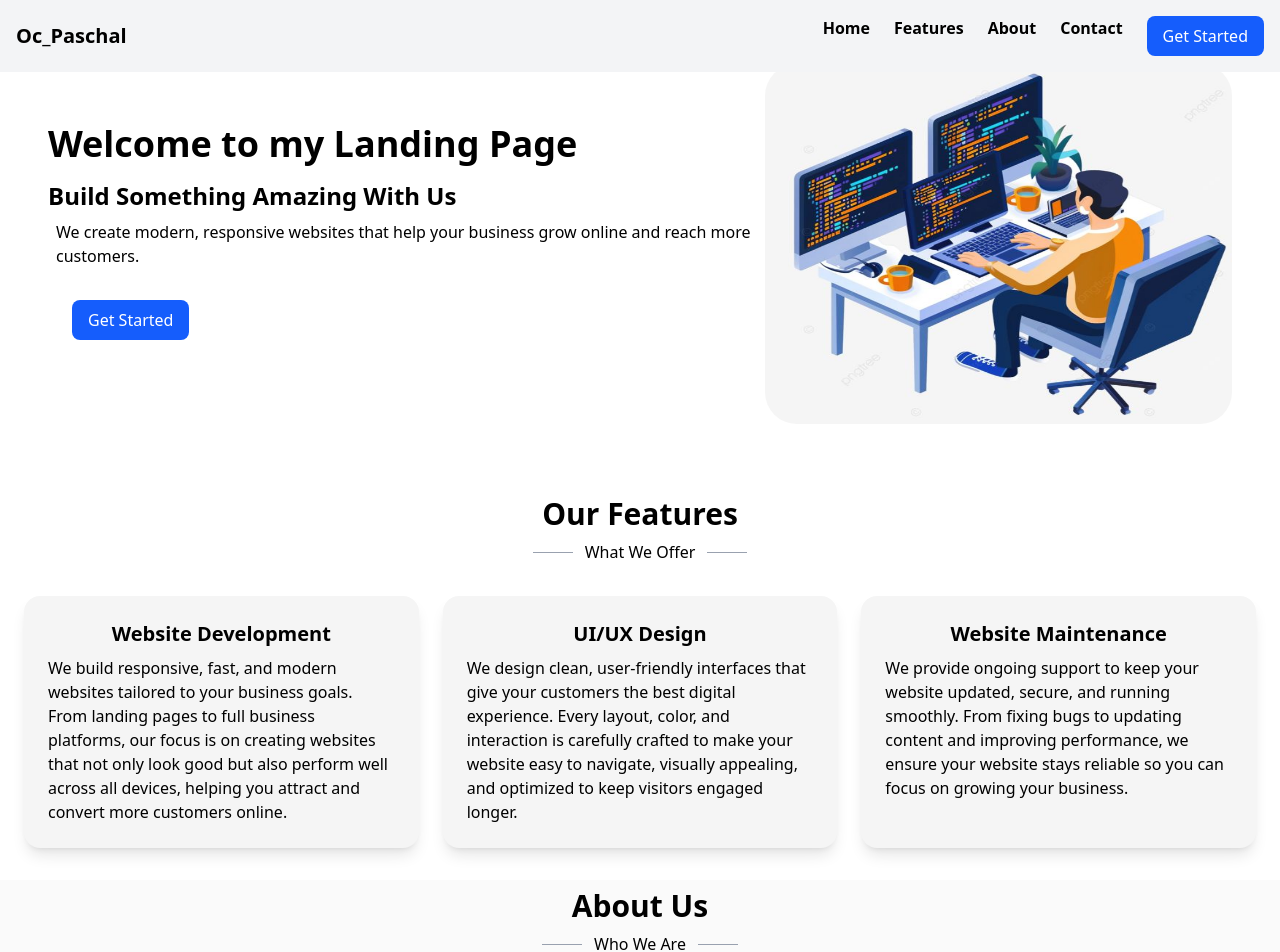
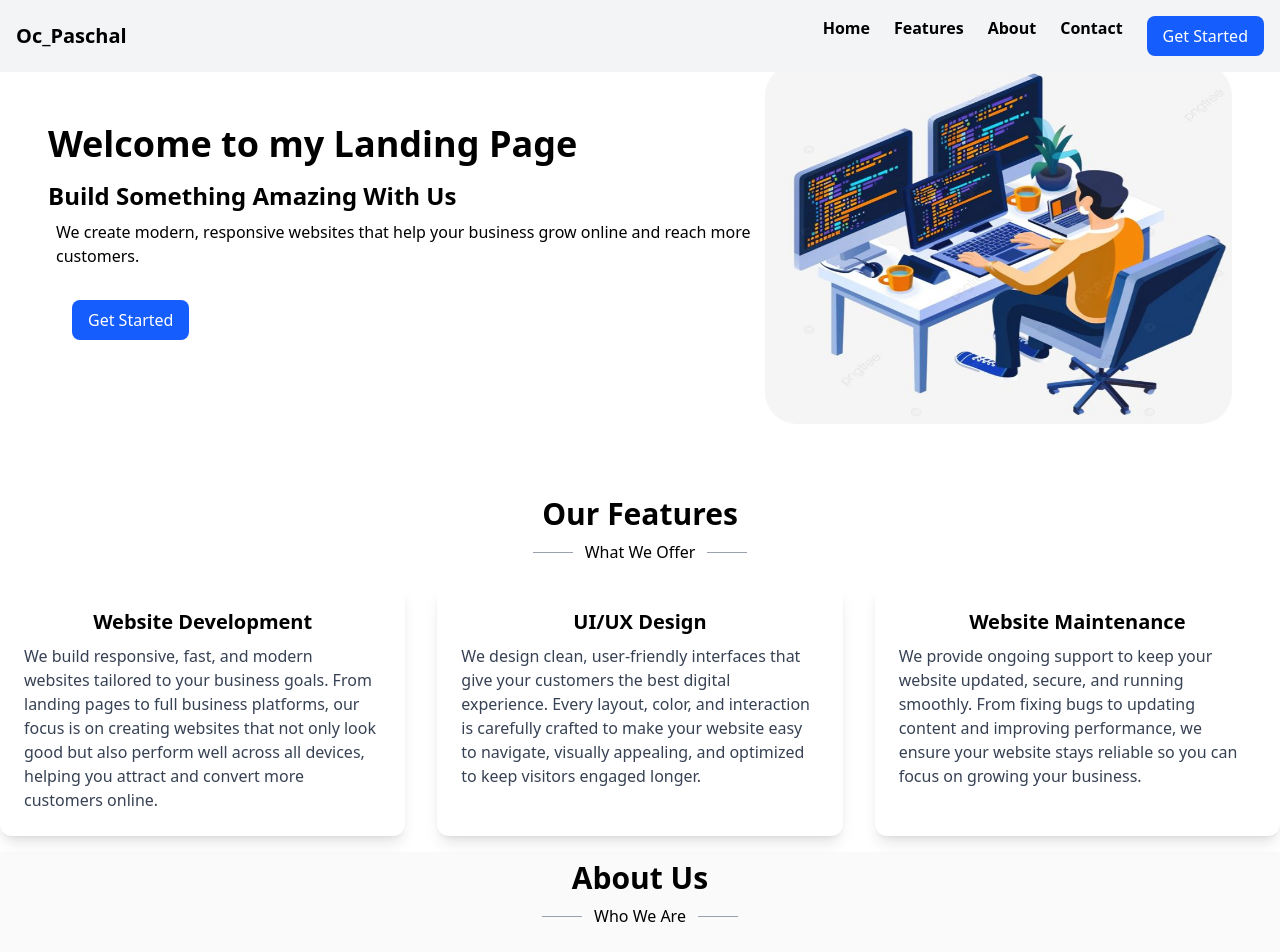
Before and after one commit to Oc-Paschal/Landing-Page-With-React, a React (Vite) app: page / in a window 1280 px wide. Shown: the top 952 px of the page. Built offline with nearby package versions, Linux system fonts and the light colour scheme.

Commit message:
worked on the features component

```diff
--- a/src/component/Features.jsx
+++ b/src/component/Features.jsx
@@ -1,55 +1,41 @@
 import React from "react";
+const features = [
+  {
+    title: " Website Development",
+    description:
+      " We build responsive, fast, and modern websites tailored to your business goals. From landing pages to full business platforms, our  focus is on creating websites that not only look good but also  perform well across all devices, helping you attract and convert more customers online.",
+  },
+  {
+    title: "UI/UX Design",
+    description:
+      "We design clean, user-friendly interfaces that give your customers the best digital experience. Every layout, color, and interaction is carefully crafted to make your website easy to navigate, visually appealing, and optimized to keep visitors engaged longer.",
+  },
+  {
+    title: "Website Maintenance",
+    description:
+      " We provide ongoing support to keep your website updated, secure, and running smoothly. From fixing bugs to updating content and improving performance, we ensure your website stays reliable so you can focus on growing your business.",
+  },
+];
 
 const Features = () => {
   return (
     <section>
       <div>
         <h1 className="text-center font-bold text-3xl p-2"> Our Features </h1>
-
         <div className=" flex items-center gap-3 justify-center">
           <hr className=" border-gray-400  w-10" />
           <p className="font-medium"> What We Offer</p>
           <hr className=" border-gray-400 w-10" />
         </div>
       </div>
+      <div className="grid grid-cols-1 md:grid-cols-3 gap-8 pt-5 pb-4">
+        {features.map((item, index) => (
+          <div key={index} className="p-6 shadow-lg rounded-xl bg-white">
+            <h3 className="text-xl font-bold mb-2 flex text-center align-center justify-center">{item.title}</h3>
 
-      <div className="py-8 px-6">
-        <div className="grid lg:grid-cols-3 sm:grid-cols-1 md:grid-cols-3 gap-6 ">
-          <div className="p-6 shadow-lg rounded-2xl bg-neutral-100">
-            <h3 className="text-xl font-bold mb-2 text-center">
-              Website Development
-            </h3>
-            <p>
-              We build responsive, fast, and modern websites tailored to your
-              business goals. From landing pages to full business platforms, our
-              focus is on creating websites that not only look good but also
-              perform well across all devices, helping you attract and convert
-              more customers online.
-            </p>
+            <p className="text-gray-700 ">{item.description}</p>
           </div>
-
-          <div className="p-6 shadow-lg rounded-2xl bg-neutral-100 ">
-            <h3 className="text-xl font-bold mb-2 text-center">UI/UX Design</h3>
-            <p>
-              We design clean, user-friendly interfaces that give your customers
-              the best digital experience. Every layout, color, and interaction
-              is carefully crafted to make your website easy to navigate,
-              visually appealing, and optimized to keep visitors engaged longer.
-            </p>
-          </div>
-
-          <div className="p-6 shadow-lg rounded-2xl bg-neutral-100">
-            <h3 className="text-xl font-bold mb-2 text-center">
-              Website Maintenance
-            </h3>
-            <p>
-              We provide ongoing support to keep your website updated, secure,
-              and running smoothly. From fixing bugs to updating content and
-              improving performance, we ensure your website stays reliable so
-              you can focus on growing your business.
-            </p>
-          </div>
-        </div>
+        ))}
       </div>
     </section>
   );
```
